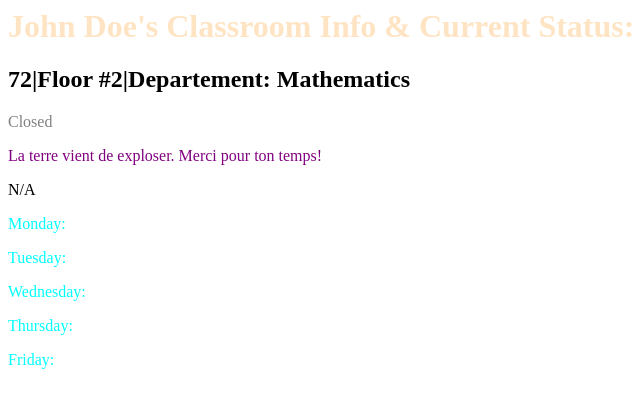
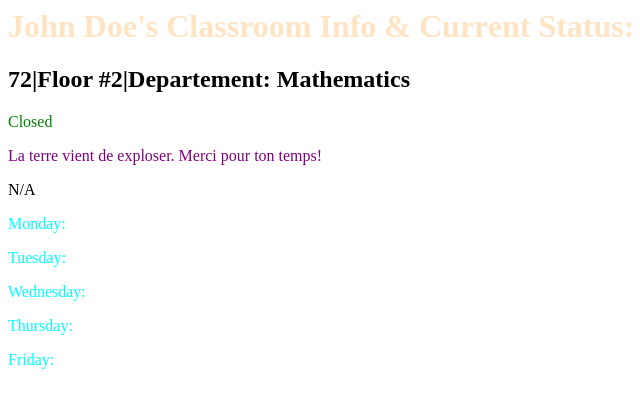
Before and after one commit to poinkpolkadots/lunchspot, a website: page ClassPagesPrototype1 (1).html in a window 1280 px wide. Shown: the full height of the page, 0-640 px from the left. Drawn offline with Linux system fonts and the light colour scheme.

Commit message:
Update ClassPagesPrototype1 (1).html
Testing out something & saving (this is not a true version)

```diff
--- a/ClassPagesPrototype1 (1).html
+++ b/ClassPagesPrototype1 (1).html
@@ -3,6 +3,7 @@
         <title>John Harold Doe XVIth Page</title>
     </head>
     <body>
+        <div1 id= >
             <h1 id="title" style="color:bisque;">Heylo</h1>
             <h2 id="info" style="color:black;">How are you?!</h2>
             <p id="openOrNo" style="color:grey;">Closed</p>
@@ -20,6 +21,7 @@
                 <p style="color:aqua">Friday:</p>
                 <p id="friday"></p>
             </div1>
+        </div1>
         <script>
             //Here is where information would be imported from the databases:
             var last_name="Doe";
@@ -31,6 +33,8 @@
             var openClosed="Closed"; //Syntax: Closed, Open
             var openStatus="Office Hours"; //Syntax: Office Hours, Quiet Lunch, Normal Lunch
             var notices=[]; //Individual messages are in the form of strings and displayed in the order of this list
+            var schedule1=[]; //Will contain when the classroom is open/closed (open a-lunch, open b-lunch, open all lunch, closed)
+            var schedule2=[]; //Will contain the expected status of the classroom (for office hours, for quiet lunch, for normal lunch, (blank))
             var fillStatus="Full"; //Syntax: Full, Almost Full, Some Space, Much Space, Empty, N/A (for closed)
             //Below is the logic for changing the text so that it can be formatted properly later:
             if (openClosed=="Closed"){
@@ -48,6 +52,8 @@
             //Here's the code for making useable objects out of the info and adding it to an HTML object:
             document.getElementById("title").innerHTML = titleText;
             document.getElementById("info").innerHTML = basicRoomInfo;
+            document.getElementById("openOrNo").innerHTML = openClosed;
+            document.getElementById("openOrNo").setAttribute("style","color:green;");
         </script>
     </body>
 </html>
```
Lines whose indentation alone changed are shown as unchanged.
